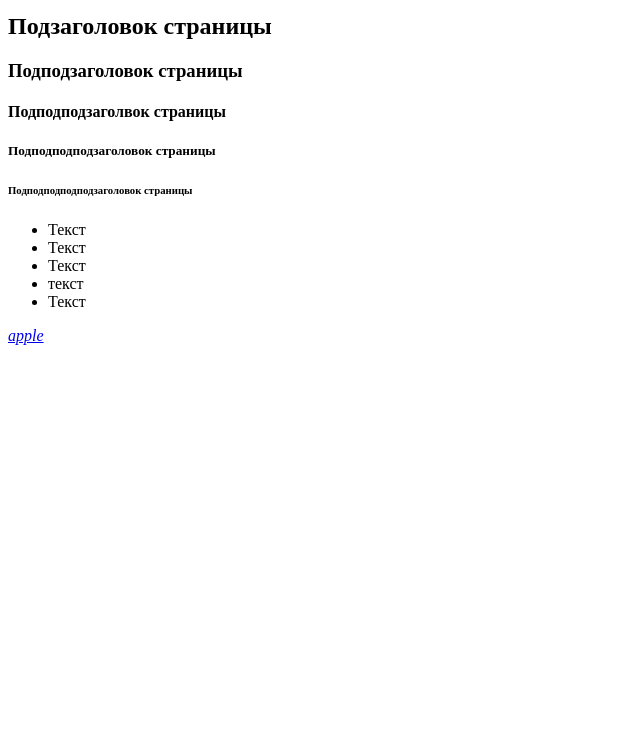
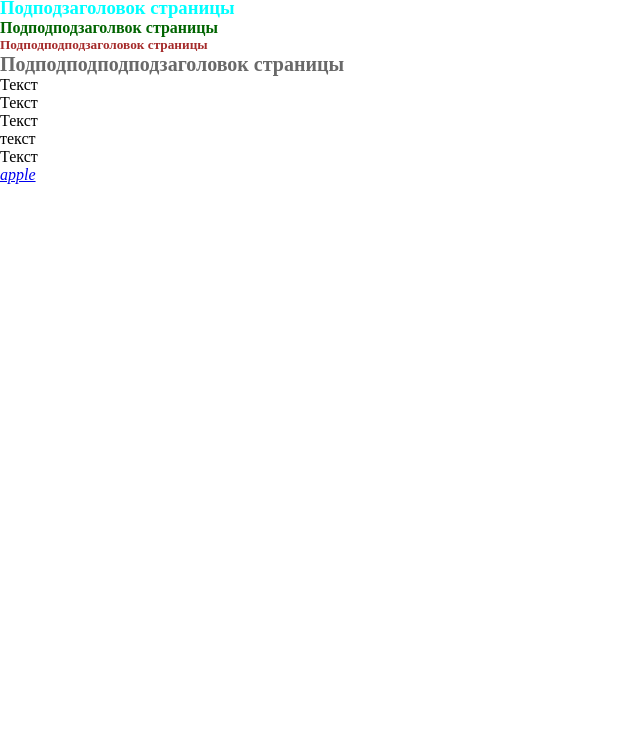
Before and after one commit to VitaliiKUD/VitaliiKUD.github.io, a plain HTML site: page index.html in a window 1280 px wide. Shown: the part 67-800 px from the top of the page, without its empty margins (0-640 px from the left). Drawn offline with Linux system fonts and the light colour scheme.

Commit message:
Update style.css

```diff
--- a/style.css
+++ b/style.css
@@ -1,3 +1,32 @@
+*{
+    margin: 0;
+    padding: 0;
+    box-sizing: border-box;
+}
+
+
+
 h1{
     text-decoration: dotted;
+    color: red;
 }
+h2{
+    color: green;
+
+}
+h3{
+    color: aqua;
+}
+h4{
+    color: darkgreen;
+}
+h5{
+    color: brown;
+}
+h6{
+    color: dimgrey;
+    font-size: 20px;
+}
+.Zagolowki{
+    border: 1000px;
+}
```
